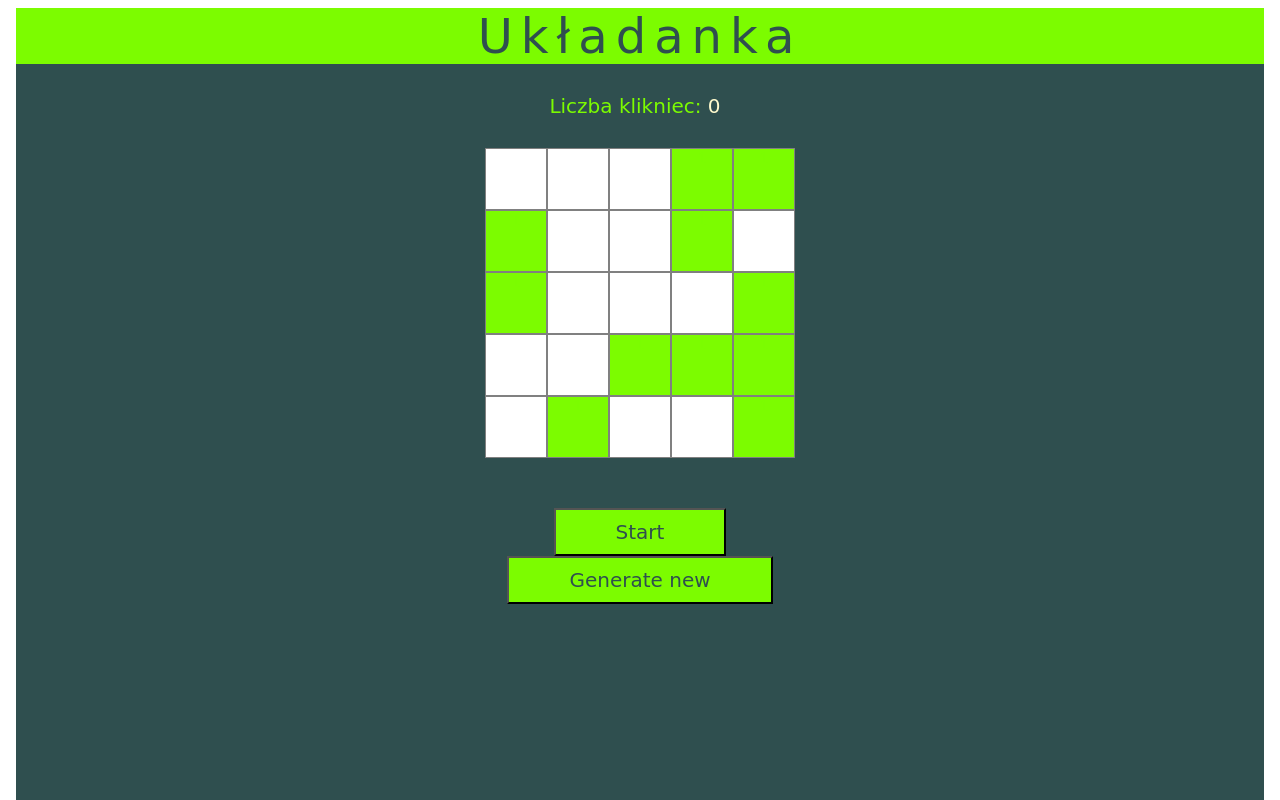
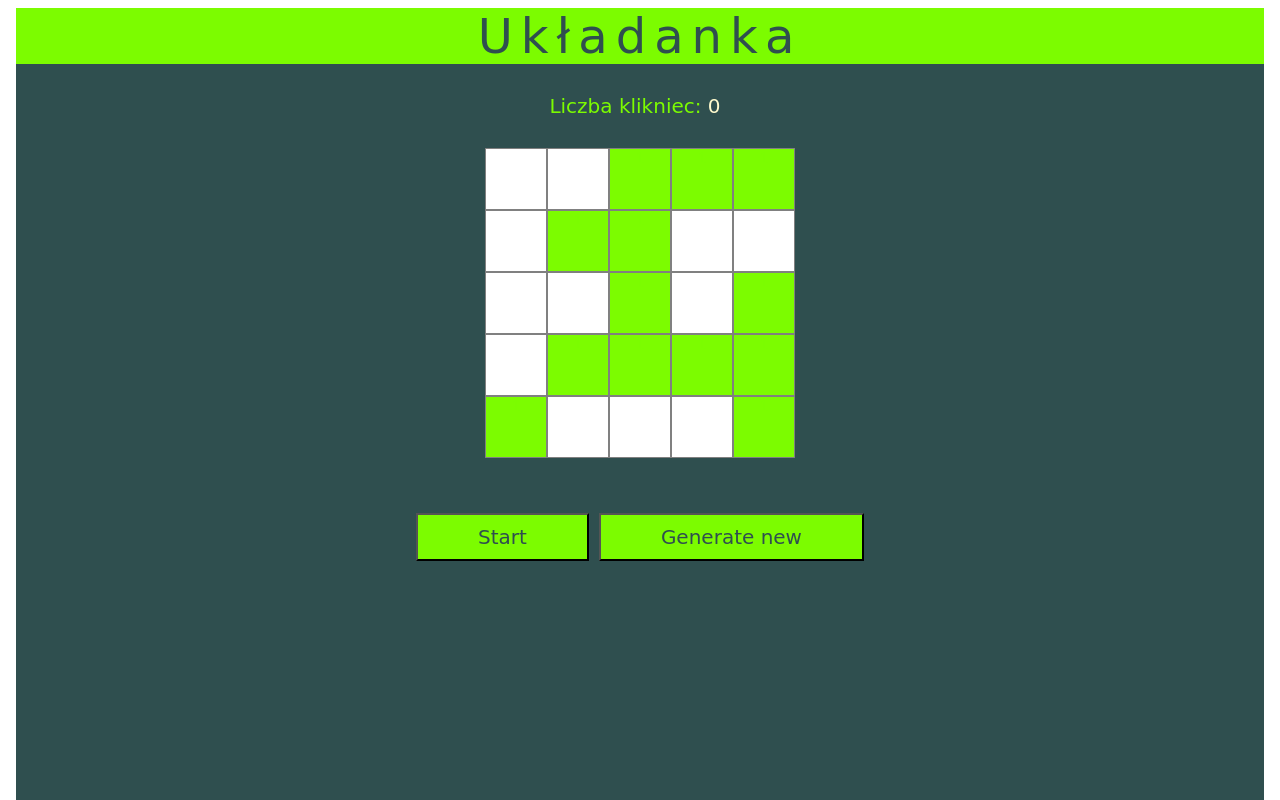
Before and after one commit to Bigoz005/WWW, an Angular app in the folder my-app/: page / in a window 1280 px wide. Both pictures are taken after a click on the button "Start". Shown: the top 800 px of the page. Built offline with nearby package versions, Linux system fonts and the light colour scheme.

Commit message:
onStartClicked functionality

```diff
--- a/my-app/src/app/app.component.css
+++ b/my-app/src/app/app.component.css
@@ -108,8 +108,8 @@ p {
 }
 
 button{
-    display: block;
-    margin: auto;
+    display: inline-block;
+    margin: 5px;
     padding: 10px 60px;
     font-size: 20px;
     font-family: Comic Sans MS;
--- a/my-app/src/app/app.component.html
+++ b/my-app/src/app/app.component.html
@@ -13,6 +13,8 @@
       <div id="wynik">Liczba klikniec: <p class="clickCount"> {{clickCounter}} </p> </div>
     </div>
 
+    <div *ngIf="startClicked">
+
     <div  *ngFor="let item of values; let i = index;">
         <div *ngFor="let disp of item; let j = index"
               (click)="tileDetection($event, i, j)"
@@ -25,10 +27,11 @@
           </div>
         </div>
 
+      </div>
 
     <div id="class1">
       <div class="text-center">
-        <button type="button" class="StartButton">Start</button>
+        <button type="button" class="StartButton" (click)="onStartClicked()">Start</button>
         <button type="button" class="StartButton" (click)="ngOnInit()">Generate new</button>
 
       </div>
--- a/my-app/src/app/app.component.ts
+++ b/my-app/src/app/app.component.ts
@@ -13,6 +13,7 @@ export class AppComponent implements OnInit {
   title = 'Układanka';
   clickCounter = 0;
   allMarked = false;
+  startClicked = false;
   values = [[1,0,0,0,1],
     [1,0,0,0,1],
     [1,1,0,0,1],
@@ -29,6 +30,10 @@ export class AppComponent implements OnInit {
     }
   }
 
+  onStartClicked() {
+    this.startClicked = true;
+    this.ngOnInit();
+  }
 
   ngOnInit(): void {
     this.generateValues();
```
Lines whose indentation alone changed are shown as unchanged.
